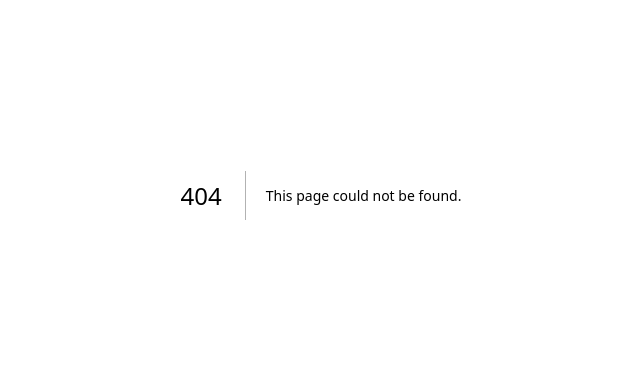
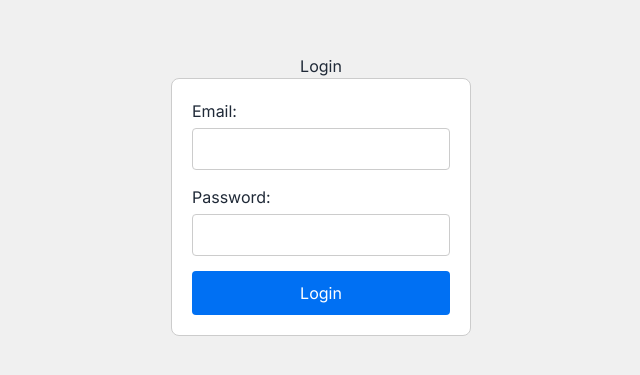
Before and after one commit to kisiiii/all_blue, a Next.js app in the folder frontend/: page /login in a window 1280 px wide. Before the commit this address had no page. Shown: the part 205-580 px from the top of the page, without its empty margins (319-959 px from the left). Built offline with nearby package versions, Linux system fonts and the light colour scheme.

Commit message:
frontend_ログイン追加

```diff
--- /dev/null
+++ b/frontend/src/app/home/[user_id]/page.jsx
@@ -0,0 +1,14 @@
+import { useRouter } from "next/navigation";
+
+const UserHomePage = ({ params }) => {
+  const { user_id } = params;
+
+  return (
+    <div>
+      <h1>Welcome, User {user_id}</h1>
+      <p>This is your home page.</p>
+    </div>
+  );
+};
+
+export default UserHomePage;
--- /dev/null
+++ b/frontend/src/app/login/fetchUsers.js
@@ -0,0 +1,18 @@
+export default async function fetchUsers(email, password) {
+  const res = await fetch(`${process.env.API_ENDPOINT}/allusers`, {
+    cache: "no-cache",
+  });
+
+  if (!res.ok) {
+    throw new Error("Failed to fetch users");
+  }
+
+  const users = await res.json();
+  const user = users.find((u) => u.mail === email && u.password === password);
+
+  if (!user) {
+    throw new Error("Invalid credentials");
+  }
+
+  return user;
+}
--- /dev/null
+++ b/frontend/src/app/login/page.jsx
@@ -0,0 +1,94 @@
+"use client";
+
+import { useState } from "react";
+import { useRouter } from "next/navigation";
+import fetchUsers from "./fetchUsers";
+
+const Login = () => {
+  const [email, setEmail] = useState("");
+  const [password, setPassword] = useState("");
+  const router = useRouter();
+
+  const handleSubmit = async (e) => {
+    e.preventDefault();
+    try {
+      const user = await fetchUsers(email, password);
+      router.push(`/home/${user.user_id}`);
+    } catch (error) {
+      console.error("Login failed:", error.message);
+      alert("Login failed: " + error.message);
+    }
+  };
+
+  return (
+    <div className="login-container">
+      <h1>Login</h1>
+      <form onSubmit={handleSubmit} className="login-form">
+        <div className="input-box">
+          <label>Email:</label>
+          <input
+            type="email"
+            value={email}
+            onChange={(e) => setEmail(e.target.value)}
+            required
+          />
+        </div>
+        <div className="input-box">
+          <label>Password:</label>
+          <input
+            type="password"
+            value={password}
+            onChange={(e) => setPassword(e.target.value)}
+            required
+          />
+        </div>
+        <button type="submit">Login</button>
+      </form>
+      <style jsx>{`
+        .login-container {
+          display: flex;
+          flex-direction: column;
+          align-items: center;
+          justify-content: center;
+          height: 100vh;
+          background-color: #f0f0f0;
+        }
+        .login-form {
+          display: flex;
+          flex-direction: column;
+          width: 300px;
+          padding: 20px;
+          border: 1px solid #ccc;
+          border-radius: 8px;
+          background-color: #fff;
+        }
+        .input-box {
+          margin-bottom: 15px;
+        }
+        .input-box label {
+          display: block;
+          margin-bottom: 5px;
+        }
+        .input-box input {
+          width: 100%;
+          padding: 8px;
+          border: 1px solid #ccc;
+          border-radius: 4px;
+        }
+        button {
+          padding: 10px;
+          background-color: #0070f3;
+          color: white;
+          border: none;
+          border-radius: 4px;
+          cursor: pointer;
+        }
+        button:hover {
+          background-color: #005bb5;
+        }
+      `}</style>
+    </div>
+  );
+};
+
+export default Login;
```
